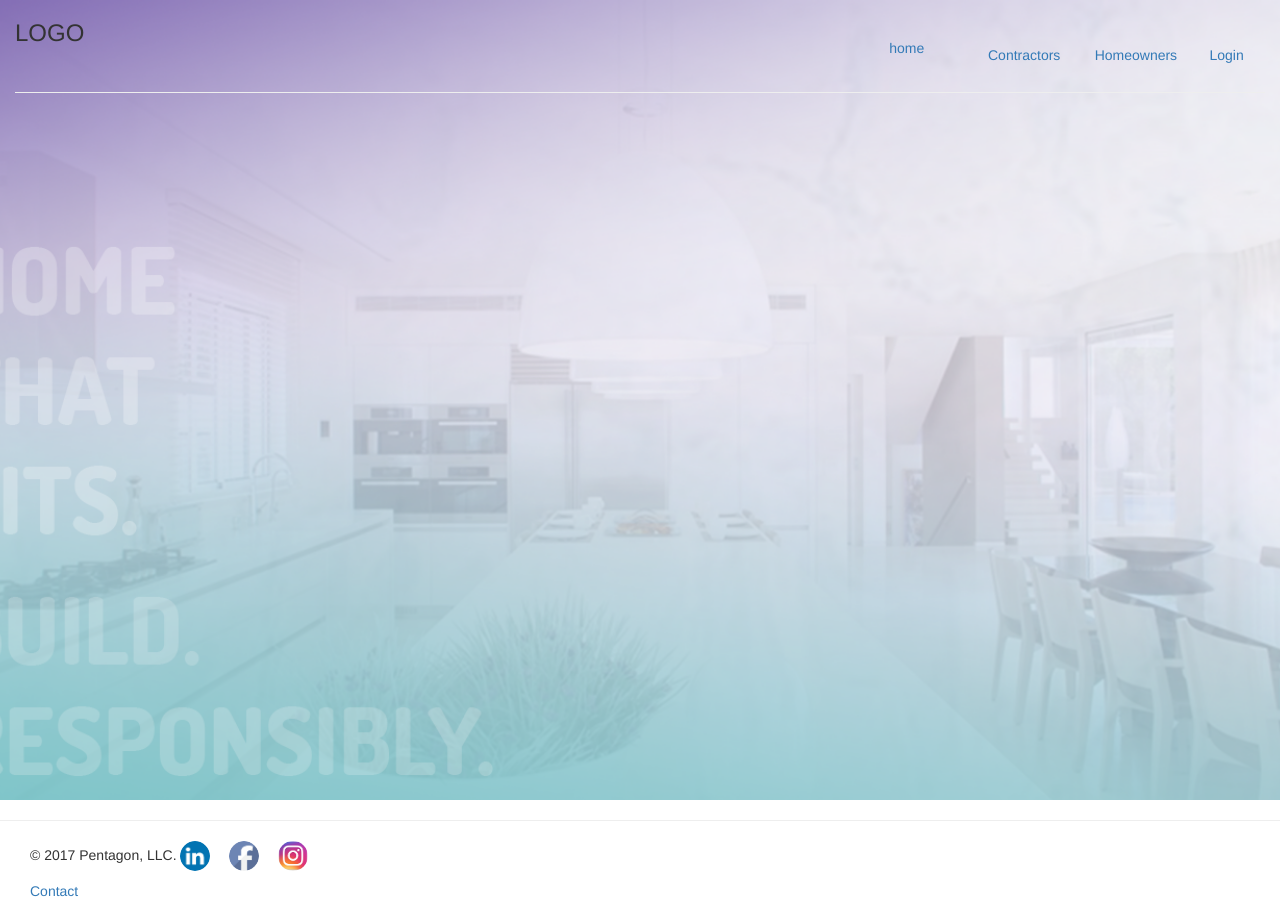
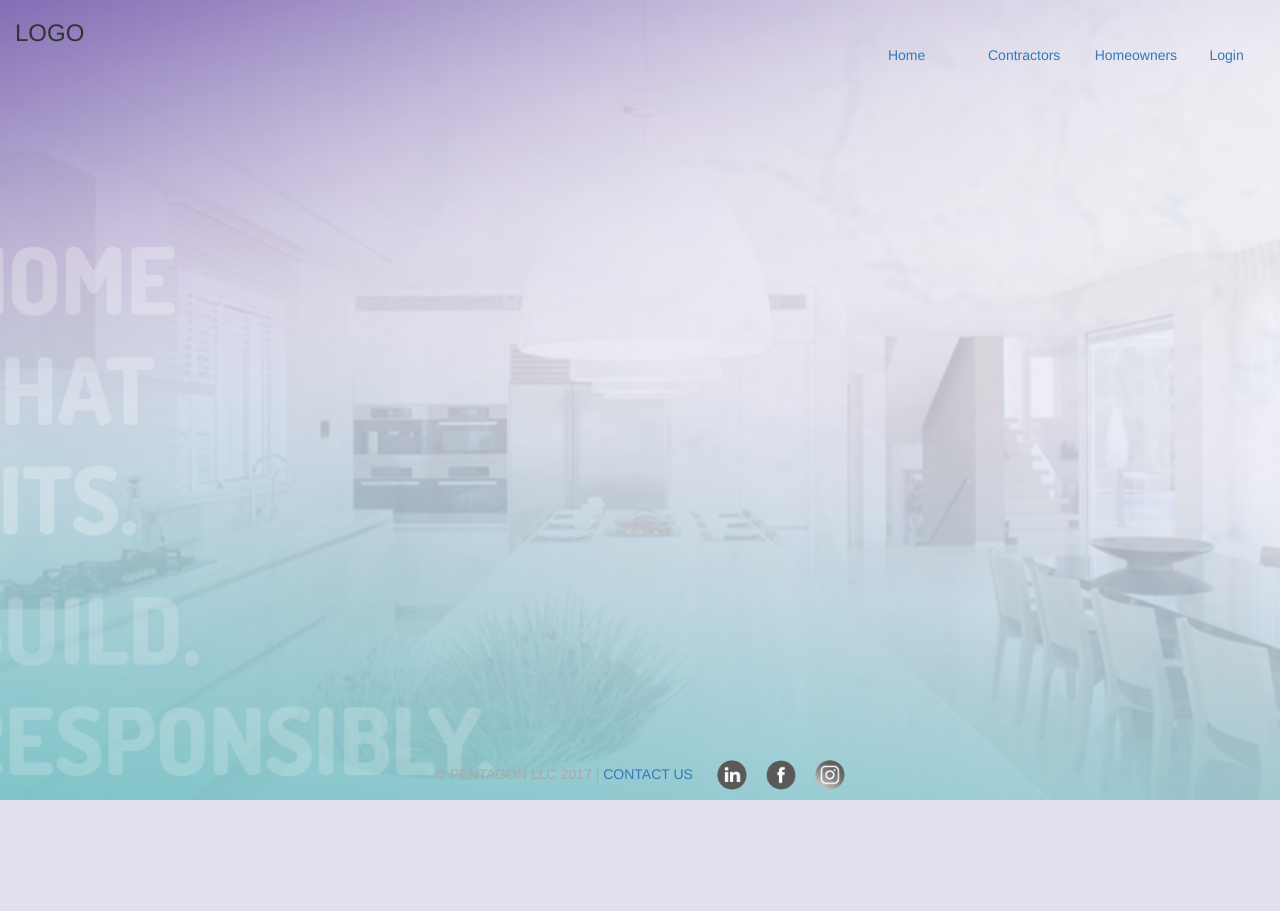
Before and after one commit to zona-li/ecovi, a Django app: page / in a window 1280 px wide. After the commit the page ends 800 px from the top, so only its background shows below. Run offline with Django 3.2, Linux system fonts and the light colour scheme; some libraries are stand-ins or nearby versions.

Commit message:
homepage text and picture updated and aligned

```diff
--- a/app/homestarter/main/templates/main/header.html
+++ b/app/homestarter/main/templates/main/header.html
@@ -30,16 +30,15 @@
 	</style>
 </head>
 
-<body class="body" style="background-color:#ffffff">
+<body>
 	<div class="bg">
-		<!-- <img src="{% static "/pictures/home_background.png" %}"> -->
 		<div class="container-fluid" style="min-height:95%; ">
 			<div class="row">
 				<div class="col-xs-12 col-md-8">
 					<h3>LOGO</h3>
 				</div>
 				<div class="col-md-1 text-center" autofocus style="margin-top: 1cm;">
-					<a href='/'>home</a>
+					<a href='/'><button type="button" class="btn btn-link">Home</button></a>
 				</div>
 				<div class="col-md-1 text-center" style="margin-top: 1cm;">
 					<a href='/search/'><button type="button" class="btn btn-link">Contractors</button></a>
@@ -52,7 +51,6 @@
 				</div>
 			</div>
 
-			<hr>
 
 			<div class="row">
 			  <div class="col-md-4">
@@ -62,30 +60,29 @@
 
 			</div>
 		</div>
-	</div>
-
-
-	<hr>
 
 		<footer>
-		<div class="container" style='margin-left:15px'>
-			<p>© 2017 Pentagon, LLC.
-				<a href='/linkedin/'>
-					<img src="{% static "/pictures/linkedin_logo.png" %}" alt="Responsive image" class="img-circle" width="30" height="30" style='margin-right:15px'>
+			<div class="container">
+				<p class="text-uppercase text-center" style="color: #A9A9A9">© Pentagon LLC 2017  |
+					<a href='/contact/'>Contact us</a>
+					<a href='/linkedin/' style="margin-left: 20px">
+						<img src="{% static "/pictures/linkedin_logo_bw.png" %}" alt="Responsive image" class="img-circle" width="30" height="30" style='margin-right:15px'>
 					</a>
 					<a href='/facebook/'>
-					<img src="{% static "/pictures/facebook_logo.png" %}" alt="Responsive image" class="img-circle" width="30" height="30" style='margin-right:15px'>
+						<img src="{% static "/pictures/facebook_logo_bw.png" %}" alt="Responsive image" class="img-circle" width="30" height="30" style='margin-right:15px'>
 					</a>
 					<a href='/instagram/'>
-					<img src="{% static "/pictures/instagram_logo.png" %}" alt="Responsive image" class="img-circle" width="30" height="30">
+						<img src="{% static "/pictures/ins_logo_bw.png" %}" alt="Responsive image" class="img-circle" width="30" height="30">
 					</a>
-			</p>
-			<p>
-				<a href='/contact/'>Contact</a>
 				</p>
 			</div>
 		</footer>
 
+	</div>
+
+
+
+
 </body>
 
 </html>
```
Also changed, not shown: app/homestarter/main/static/pictures/Screen Shot 2017-08-09 at 6.01.30 PM.png (added), app/homestarter/main/static/pictures/facebook_logo_bw.png (added), app/homestarter/main/static/pictures/ins_logo_bw.png (added), app/homestarter/main/static/pictures/linkedin_logo_bw.png (added). Lines whose indentation alone changed are shown as unchanged.
